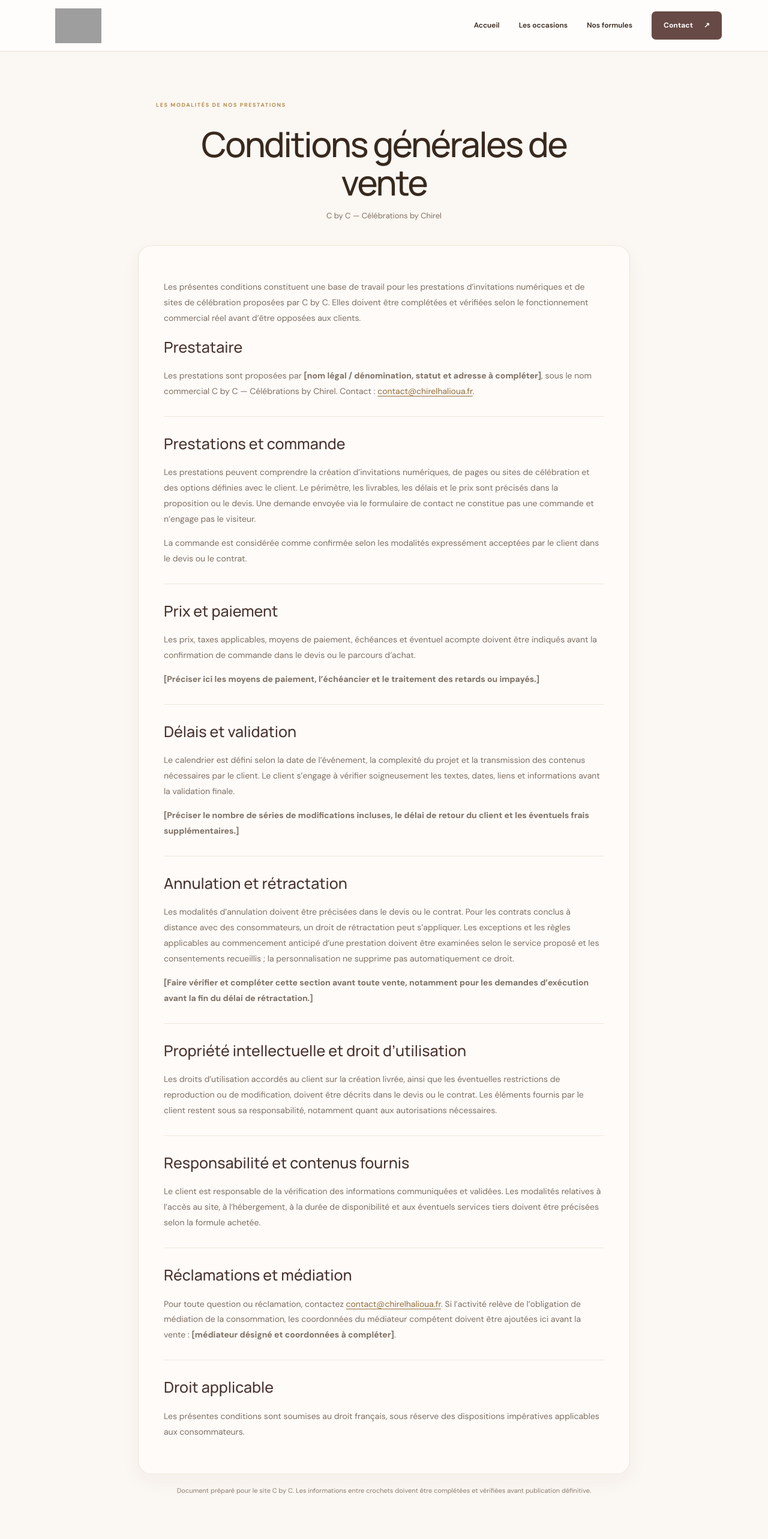
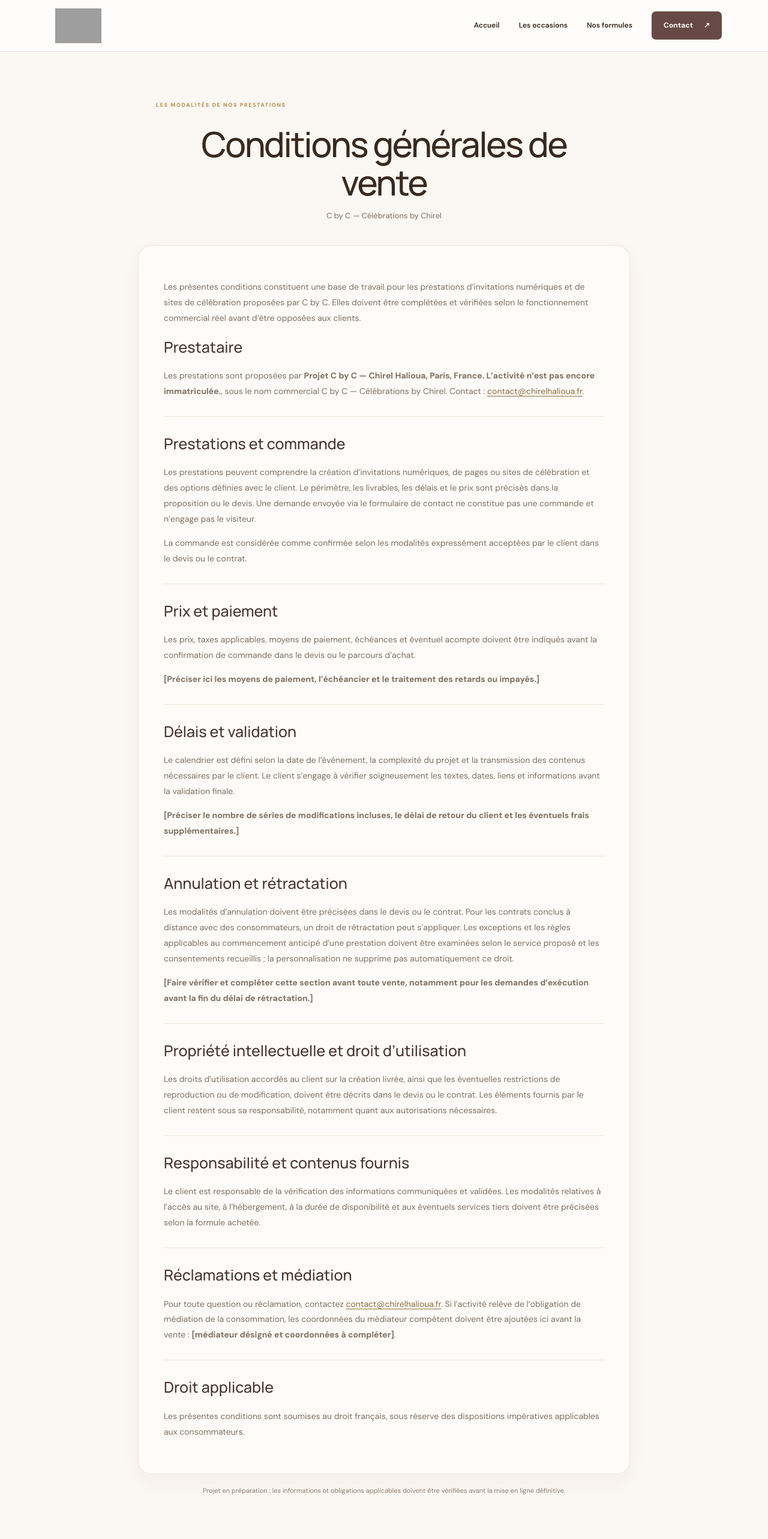
Before and after one commit to chirelhalioua/C-by-C, a Nuxt app: page /cgv in a window 1280 px wide. Shown: the top 2566 px of the page at 60% size. Built offline with nearby package versions, Linux system fonts and the light colour scheme; grey boxes are pictures that could not be loaded; a web font is replaced by a local one.

Commit message:
Adapter les pages juridiques au projet en préparation

```diff
--- a/pages/cgv.vue
+++ b/pages/cgv.vue
@@ -26,7 +26,7 @@ const closeMenu = () => { menuOpen.value = false }
       <article class="legal-content">
 
         <p>Les présentes conditions constituent une base de travail pour les prestations d’invitations numériques et de sites de célébration proposées par C by C. Elles doivent être complétées et vérifiées selon le fonctionnement commercial réel avant d’être opposées aux clients.</p>
-        <section><h2>Prestataire</h2><p>Les prestations sont proposées par <strong>[nom légal / dénomination, statut et adresse à compléter]</strong>, sous le nom commercial C by C — Célébrations by Chirel. Contact : <a href="mailto:contact@chirelhalioua.fr">contact@chirelhalioua.fr</a>.</p></section>
+        <section><h2>Prestataire</h2><p>Les prestations sont proposées par <strong>Projet C by C — Chirel Halioua, Paris, France. L’activité n’est pas encore immatriculée.</strong>, sous le nom commercial C by C — Célébrations by Chirel. Contact : <a href="mailto:contact@chirelhalioua.fr">contact@chirelhalioua.fr</a>.</p></section>
         <section><h2>Prestations et commande</h2><p>Les prestations peuvent comprendre la création d’invitations numériques, de pages ou sites de célébration et des options définies avec le client. Le périmètre, les livrables, les délais et le prix sont précisés dans la proposition ou le devis. Une demande envoyée via le formulaire de contact ne constitue pas une commande et n’engage pas le visiteur.</p><p>La commande est considérée comme confirmée selon les modalités expressément acceptées par le client dans le devis ou le contrat.</p></section>
         <section><h2>Prix et paiement</h2><p>Les prix, taxes applicables, moyens de paiement, échéances et éventuel acompte doivent être indiqués avant la confirmation de commande dans le devis ou le parcours d’achat.</p><p><strong>[Préciser ici les moyens de paiement, l’échéancier et le traitement des retards ou impayés.]</strong></p></section>
         <section><h2>Délais et validation</h2><p>Le calendrier est défini selon la date de l’événement, la complexité du projet et la transmission des contenus nécessaires par le client. Le client s’engage à vérifier soigneusement les textes, dates, liens et informations avant la validation finale.</p><p><strong>[Préciser le nombre de séries de modifications incluses, le délai de retour du client et les éventuels frais supplémentaires.]</strong></p></section>
@@ -37,7 +37,7 @@ const closeMenu = () => { menuOpen.value = false }
         <section><h2>Droit applicable</h2><p>Les présentes conditions sont soumises au droit français, sous réserve des dispositions impératives applicables aux consommateurs.</p></section>
 
       </article>
-      <p class="legal-updated">Document préparé pour le site C by C. Les informations entre crochets doivent être complétées et vérifiées avant publication définitive.</p>
+      <p class="legal-updated">Projet en préparation : les informations et obligations applicables doivent être vérifiées avant la mise en ligne définitive.</p>
     </main>
     <footer class="site-footer">
       <div class="footer-main"><a class="footer-brand" href="/"><img src="https://raw.githubusercontent.com/chirelhalioua/c-by-c/main/images/logo-c-by-c.png" alt="C by C — Célébrations by Chirel"></a><p>Les moments qui nous unissent.<br><span>Invitations digitales imaginées avec cœur.</span></p></div>
```
